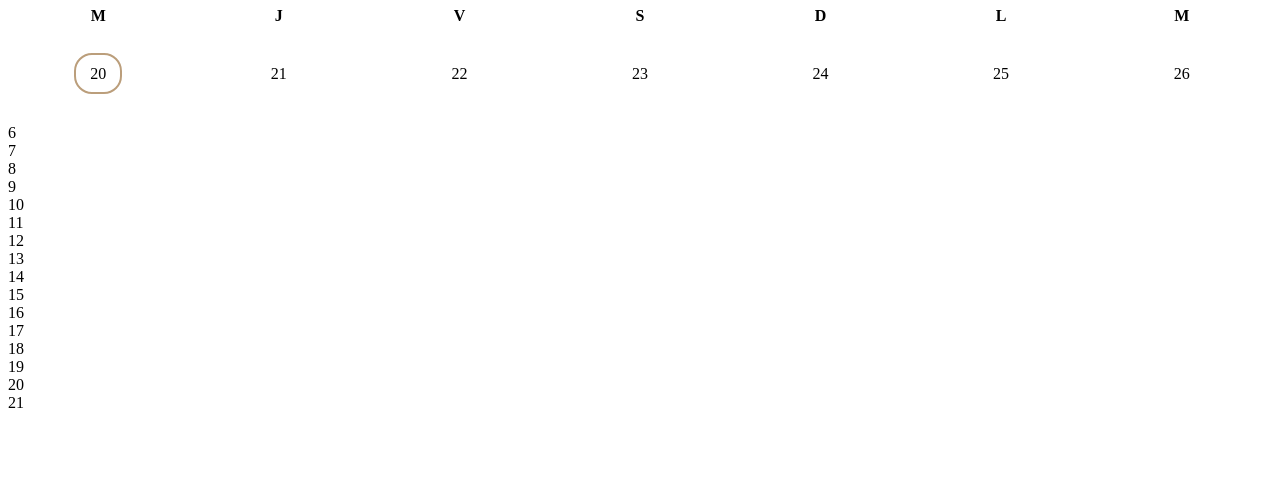
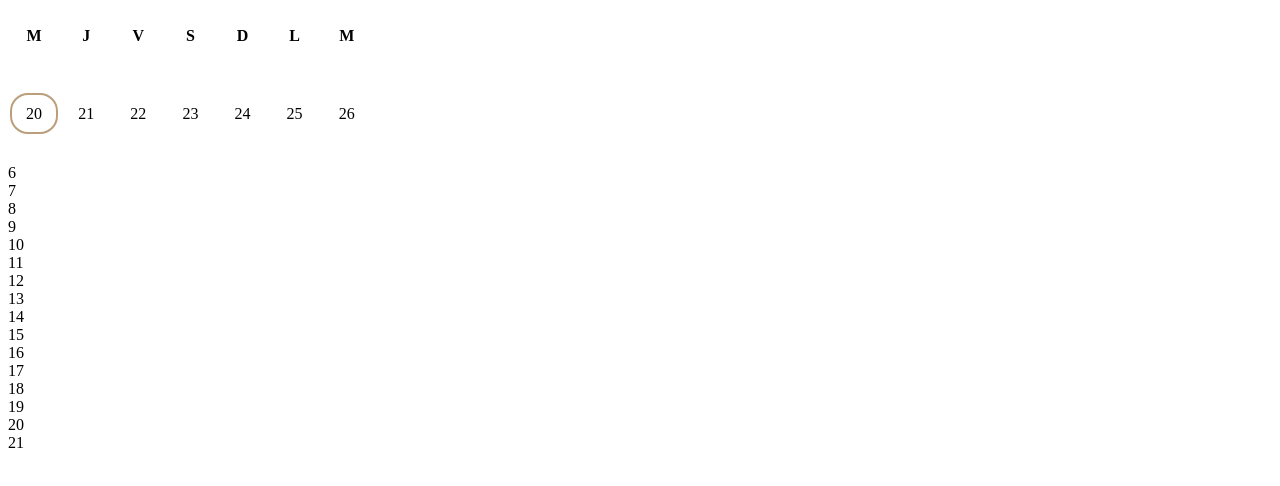
Before and after one commit to stanBienaives/th-date-picker, a plain HTML site: page index.html in a window 1280 px wide. Drawn offline with nearby package versions, Linux system fonts and the light colour scheme.

Commit message:
do not use table-cell

```diff
--- a/date-picker.css
+++ b/date-picker.css
@@ -2,41 +2,46 @@
   font-size: 14pt;
 }
 .cal-wrapper {
-    max-width: 3650px;
+    max-width: 365px;
     min-width: 365px;
     width:  100%;
-    display: table;
+    /*display: table;*/
     border-collapse:separate;
     /* border-spacing:5em; */
-    table-layout: fixed;
+    /*table-layout: fixed;*/
 }
 
 .cal-weekdays {
     width: 100%;
     border: 0px;
     font-weight: bold;
-    display: table-row;
+    /*display: table-row;*/
+    display: block;
 }
 
 .cal-weekday {
     border: 0px;
     text-align: center;
     line-height: 100%;
-    display: table-cell;
+    width: 14.28%;
+    /*display: table-cell;*/
+    margin: auto;
     margin-top: 20px;
     margin-bottom: 20px;
+    float: left;
     /* border-bottom: solid 1px #eee; */
 }
 
 .cal-days {
-    display: table-row;
     width: 100%;
     line-height: 100px;
 }
 
 .cal-day {
-    display: table-cell;
     text-align: center;
+    float: left;
+    width: 14.28%;
+
 }
 
 .cal-day.selected > span{
```
